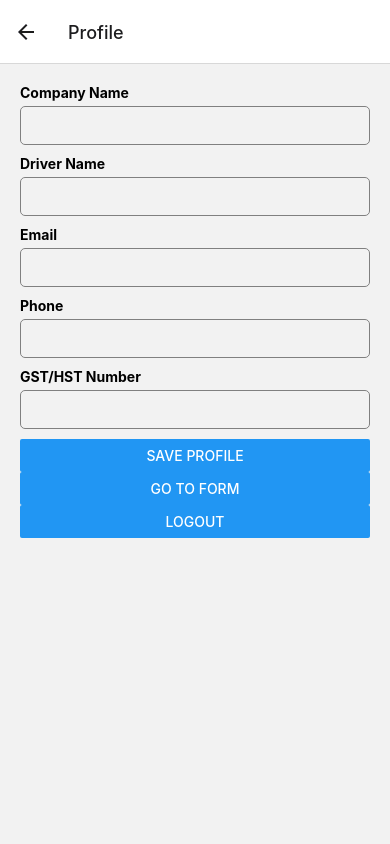
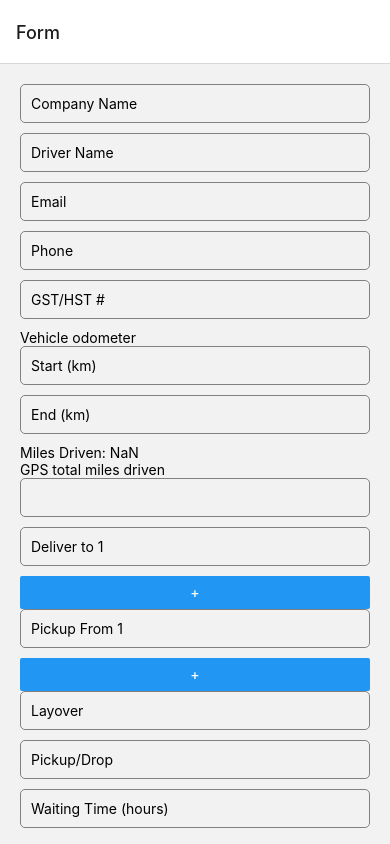
Before and after one commit to jennyma8/truck-track, a React Native app: screen /Profile in a window 390 px wide. Shown: the top 844 px of the page. Built offline with nearby package versions, Linux system fonts and the light colour scheme.

Commit message:
remove signup login and profile

```diff
--- a/App.js
+++ b/App.js
@@ -6,13 +6,8 @@
 import React from 'react';
 import { NavigationContainer } from '@react-navigation/native';
 import { createStackNavigator } from '@react-navigation/stack';
-
-import { StatusBar } from 'expo-status-bar';
 import { StyleSheet, Text, View } from 'react-native';
-import Signup from './Signup';
-import Login from './Login';
 import Form from './Form';
-import Profile from './Profile';
 
 const Stack = createStackNavigator();
 
@@ -20,11 +15,9 @@ export default function App() {
 
   return (
     <NavigationContainer>
-      <Stack.Navigator initialRouteName="Login">
-        <Stack.Screen name="Login" component={Login} />
-        <Stack.Screen name="Signup" component={Signup} />
+      <Stack.Navigator initialRouteName="Form">
         <Stack.Screen name="Form" component={Form} />
-        <Stack.Screen name="Profile" component={Profile} />
+
       </Stack.Navigator>
     </NavigationContainer>
   );
--- a/Form.js
+++ b/Form.js
@@ -1,28 +1,15 @@
-import React, { useState } from 'react';
+import React, { useState} from 'react';
 import { View, Text, TextInput, Button, StyleSheet, ScrollView, Alert } from 'react-native';
 import * as Print from 'expo-print';
 import * as Sharing from 'expo-sharing';
 
-//cd truck-track
-//npx expo start//
+const Form = () => {
+  const [companyName, setCompanyName] = useState('');
+  const [driverName, setDriverName] = useState('');
+  const [email, setEmail] = useState('');
+  const [phone, setPhone] = useState('');
+  const [gstHstNumber, setGstHstNumber] = useState('');
 
-//git
-//git add .
-//git commit -m "blabla"
-//git push origin main
-
-//add invoice # (truck number + driver name + trailer# + date)
-
-const Form = ({ navigation, route, username }) => {
-
-  const { userProfile } = route.params;
-
-  // Initialize form state with userProfile data
-  const [companyName, setCompanyName] = useState(userProfile?.companyName || '');
-  const [driverName, setDriverName] = useState(userProfile?.driverName || '');
-  const [email, setEmail] = useState(userProfile?.email || '');
-  const [phone, setPhone] = useState(userProfile?.phone || '');
-  const [gstHstNumber, setGstHstNumber] = useState(userProfile?.gstHstNumber || '');
   const [layoverHours, setLayoverHours] = useState('');
   const [pickupDropCount, setPickupDropCount] = useState('');
   const [waitingTimeHours, setWaitingTimeHours] = useState('');
@@ -32,8 +19,6 @@ const Form = ({ navigation, route, username }) => {
   const [locations, setLocations] = useState([{ deliverTo: '' }]);
   const [pickups, setPickups] = useState([{ pickupFrom: '' }]);
 
-
-
   const ratePerMile = 0.61;
   const layoverRate = 85;
   const pickupDropRate = 150;
@@ -42,10 +27,6 @@ const Form = ({ navigation, route, username }) => {
   const qstRate = 0.09975;
   const earningsKm = parseInt(endKm) - parseInt(startKm);
   const earningsMiles = earningsKm * 0.621371;
-
-  const goToProfile = () => {
-    navigation.navigate('Profile', { username });
-  };
 
   const addLocation = () => {
     setLocations([...locations, { deliverTo: '' }]);
@@ -116,6 +97,7 @@ const Form = ({ navigation, route, username }) => {
       Alert.alert('Error', 'Failed to generate PDF. Please try again later.');
     }
   };
+
   return (
     <ScrollView contentContainerStyle={styles.scrollContent}>
       <View style={styles.container}>
@@ -125,35 +107,35 @@ const Form = ({ navigation, route, username }) => {
             placeholder="Company Name"
             value={companyName}
             onChangeText={text => setCompanyName(text)}
-            editable={false} // Make this field non-editable
+
           />
           <TextInput
             style={styles.input}
             placeholder="Driver Name"
             value={driverName}
             onChangeText={text => setDriverName(text)}
-            editable={false} // Make this field non-editable
+
           />
           <TextInput
             style={styles.input}
             placeholder="Email"
             value={email}
             onChangeText={text => setEmail(text)}
-            editable={false} // Make this field non-editable
+
           />
           <TextInput
             style={styles.input}
             placeholder="Phone"
             value={phone}
             onChangeText={text => setPhone(text)}
-            editable={false} // Make this field non-editable
+
           />
           <TextInput
             style={styles.input}
             placeholder="GST/HST #"
             value={gstHstNumber}
             onChangeText={text => setGstHstNumber(text)}
-            editable={false} // Make this field non-editable
+
           />
           <Text>Vehicle odometer</Text>
           <TextInput
@@ -204,7 +186,6 @@ const Form = ({ navigation, route, username }) => {
                   setPickups(newPickups);
                 }}
               />
-
             </View>
           ))}
           <Button title="+" onPress={addPickup} />
@@ -242,7 +223,6 @@ const Form = ({ navigation, route, username }) => {
           <Text>{earningsData.total}</Text>
         </View>
         <Button title="Generate PDF & Share" onPress={generatePDF} />
-      <Button title="Go to Profile" onPress={goToProfile} />
       </View>
     </ScrollView>
   );
--- a/Login.js
+++ /dev/null
@@ -1,77 +0,0 @@
-import React, { useState } from 'react';
-import { View, TextInput, Button, StyleSheet, Alert } from 'react-native';
-import AsyncStorage from '@react-native-async-storage/async-storage';
-
-const Login = ({ navigation }) => {
-    const [username, setUsername] = useState('');
-    const [password, setPassword] = useState('');
-
-    const handleSignupPress = () => {
-        navigation.navigate('Signup');
-      };
-
-    const handleLogin = async () => {
-      // Perform validation
-      if (!username || !password) {
-        Alert.alert('Error', 'Please enter both username and password.');
-        return;
-      }
-
-      try {
-        // Retrieve user data from AsyncStorage
-        const userData = await AsyncStorage.getItem(username);
-        if (userData) {
-          const { password: storedPassword } = JSON.parse(userData);
-          if (password === storedPassword) {
-            // Login successful, navigate to profile
-            navigation.navigate('Profile', { username });
-            return;
-          }
-        }
-        // Invalid username or password
-        Alert.alert('Error', 'Invalid username or password. Please try again.');
-      } catch (error) {
-        console.error('Error logging in:', error);
-        Alert.alert('Error', 'An error occurred while logging in. Please try again later.');
-      }
-    };
-
-    return (
-      <View style={styles.container}>
-        <TextInput
-          style={styles.input}
-          placeholder="Username"
-          value={username}
-          onChangeText={text => setUsername(text)}
-        />
-        <TextInput
-          style={styles.input}
-          placeholder="Password"
-          value={password}
-          onChangeText={text => setPassword(text)}
-          secureTextEntry={true}
-        />
-        <Button title="Login" onPress={handleLogin} />
-        <Button title="Sign Up" onPress={handleSignupPress} />
-      </View>
-    );
-  };
-
-  const styles = StyleSheet.create({
-    container: {
-      flex: 1,
-      justifyContent: 'center',
-      alignItems: 'center',
-      padding: 20,
-    },
-    input: {
-      width: '80%',
-      marginBottom: 20,
-      padding: 10,
-      borderColor: 'gray',
-      borderWidth: 1,
-      borderRadius: 5,
-    },
-  });
-
-  export default Login;
--- a/Profile.js
+++ /dev/null
@@ -1,139 +0,0 @@
-import AsyncStorage from '@react-native-async-storage/async-storage';
-import React, { useState, useEffect } from 'react';
-import { View, Text, TextInput, StyleSheet, Button, ScrollView } from 'react-native';
-
-const Profile = ({ navigation}) => {
-
-
-  // Define state variables for user information
-  const [companyName, setCompanyName] = useState('');
-  const [driverName, setDriverName] = useState('');
-  const [email, setEmail] = useState('');
-  const [phone, setPhone] = useState('');
-  const [gstHstNumber, setGstHstNumber] = useState('');
-  const [userProfile, setUserProfile] = useState(null); // Define userProfile state variable
-
-  // Load user profile from AsyncStorage when component mounts
-  useEffect(() => {
-    const loadUserProfile = async () => {
-      try {
-        // Retrieve user profile from AsyncStorage
-        const userProfileJSON = await AsyncStorage.getItem('userProfile');
-        if (userProfileJSON) {
-          const userProfileData = JSON.parse(userProfileJSON);
-          // Set user profile data to state variables
-          setCompanyName(userProfileData.companyName || '');
-          setDriverName(userProfileData.driverName || '');
-          setEmail(userProfileData.email || '');
-          setPhone(userProfileData.phone || '');
-          setGstHstNumber(userProfileData.gstHstNumber || '');
-          setUserProfile(userProfileData); // Set userProfile state
-        }
-      } catch (error) {
-        console.error('Error loading user profile:', error);
-      }
-    };
-
-    loadUserProfile();
-  }, []); // Only run once when component mounts
-
-  const handleLogout = () => {
-    // Implement logout functionality if needed
-    navigation.navigate('Login');
-  };
-
-  // Function to save user profile
-  const saveProfile = async (username) => {
-    try {
-      // Construct the user profile object
-      const userProfileData = {
-        companyName,
-        driverName,
-        email,
-        phone,
-        gstHstNumber,
-      };
-
-      // Convert the user profile object to a JSON string
-    const userProfileJSON = JSON.stringify(userProfileData);
-
-    // Construct the AsyncStorage key with the username
-    const userProfileKey = `userProfile_${username}`;
-
-    // Save the user profile to AsyncStorage using the constructed key
-    await AsyncStorage.setItem(userProfileKey, userProfileJSON);
-
-
-      console.log('User profile saved successfully:', userProfileData);
-      setUserProfile(userProfileData); // Update userProfile state
-    } catch (error) {
-      console.error('Error saving user profile:', error);
-    }
-  };
-
-  const goToForm = () => {
-    navigation.navigate('Form', { userProfile });
-  };
-
-  return (
-    <ScrollView>
-      <View style={styles.container}>
-        <Text style={styles.label}>Company Name</Text>
-        <TextInput
-          style={styles.input}
-          value={companyName}
-          onChangeText={text => setCompanyName(text)}
-        />
-        <Text style={styles.label}>Driver Name</Text>
-        <TextInput
-          style={styles.input}
-          value={driverName}
-          onChangeText={text => setDriverName(text)}
-        />
-        <Text style={styles.label}>Email</Text>
-        <TextInput
-          style={styles.input}
-          value={email}
-          onChangeText={text => setEmail(text)}
-          keyboardType="email-address"
-        />
-        <Text style={styles.label}>Phone</Text>
-        <TextInput
-          style={styles.input}
-          value={phone}
-          onChangeText={text => setPhone(text)}
-          keyboardType="phone-pad"
-        />
-        <Text style={styles.label}>GST/HST Number</Text>
-        <TextInput
-          style={styles.input}
-          value={gstHstNumber}
-          onChangeText={text => setGstHstNumber(text)}
-        />
-        <Button title="Save Profile" onPress={saveProfile} />
-        <Button title="Go to Form" onPress={goToForm} />
-        <Button title="Logout" onPress={handleLogout} />
-      </View>
-    </ScrollView>
-  );
-};
-
-const styles = StyleSheet.create({
-  container: {
-    flex: 1,
-    padding: 20,
-  },
-  label: {
-    fontWeight: 'bold',
-    marginBottom: 5,
-  },
-  input: {
-    marginBottom: 10,
-    padding: 10,
-    borderColor: 'gray',
-    borderWidth: 1,
-    borderRadius: 5,
-  },
-});
-
-export default Profile;
--- a/Signup.js
+++ /dev/null
@@ -1,73 +0,0 @@
-import React, { useState } from 'react';
-import { View, TextInput, Button, StyleSheet, Alert } from 'react-native';
-import AsyncStorage from '@react-native-async-storage/async-storage';
-
-const Signup = ({ navigation }) => {
-  const [username, setUsername] = useState('');
-  const [password, setPassword] = useState('');
-
-  const handleSignup = async () => {
-    // Perform validation
-    if (!username || !password) {
-      Alert.alert('Error', 'Please enter both username and password.');
-      return;
-    }
-
-    try {
-      // Check if username already exists
-      const existingUser = await AsyncStorage.getItem(username);
-      if (existingUser) {
-        Alert.alert('Error', 'Username already exists. Please choose a different username.');
-        return;
-      }
-
-      // Save user data to AsyncStorage
-      const userData = { username, password };
-      await AsyncStorage.setItem(username, JSON.stringify(userData));
-
-      Alert.alert('Success', 'Account created successfully. You can now log in.');
-      navigation.navigate('Login');
-    } catch (error) {
-      console.error('Error signing up:', error);
-      Alert.alert('Error', 'An error occurred while signing up. Please try again later.');
-    }
-  };
-
-  return (
-    <View style={styles.container}>
-      <TextInput
-        style={styles.input}
-        placeholder="Username"
-        value={username}
-        onChangeText={text => setUsername(text)}
-      />
-      <TextInput
-        style={styles.input}
-        placeholder="Password"
-        value={password}
-        onChangeText={text => setPassword(text)}
-        secureTextEntry={true}
-      />
-      <Button title="Sign Up" onPress={handleSignup} />
-    </View>
-  );
-};
-
-const styles = StyleSheet.create({
-  container: {
-    flex: 1,
-    justifyContent: 'center',
-    alignItems: 'center',
-    padding: 20,
-  },
-  input: {
-    width: '80%',
-    marginBottom: 20,
-    padding: 10,
-    borderColor: 'gray',
-    borderWidth: 1,
-    borderRadius: 5,
-  },
-});
-
-export default Signup;
```
Lines whose indentation alone changed are shown as unchanged.
